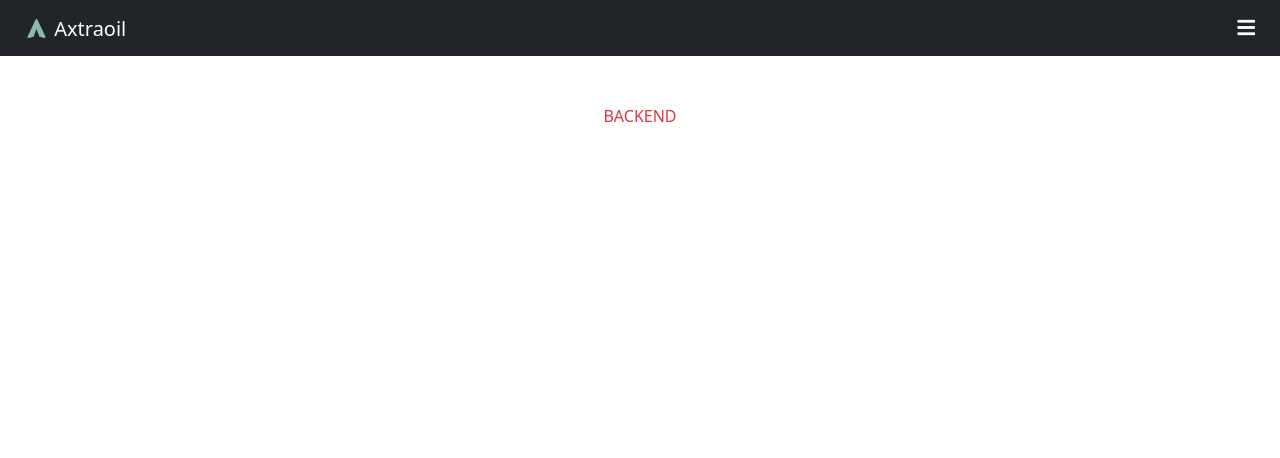
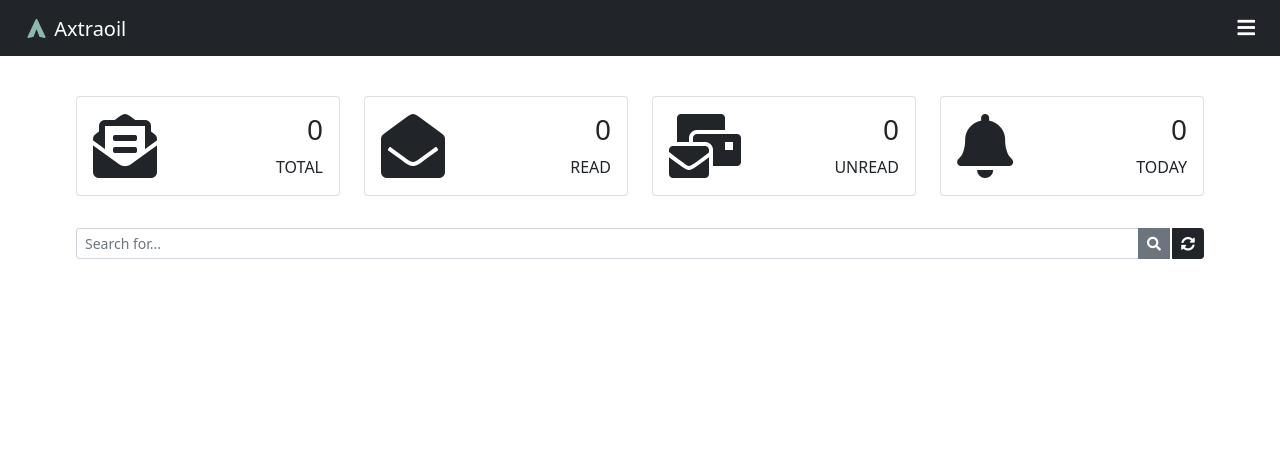
Before and after one commit to preciousimo/inbox, a Django app: page /inbox/ in a window 1280 px wide. Shown: the top 458 px of the page. Run offline with Django 3.2, Linux system fonts and the light colour scheme; a user stored in the database is signed in; some libraries are stand-ins or nearby versions.

Commit message:
Create Dashboard and Global search

```diff
--- /dev/null
+++ b/App/templates/dashboard/baseDash.html
@@ -0,0 +1,15 @@
+<div class="col-xl-3 col-sm-6 col-6 mb-2">
+    <div class="card">
+        <div class="card-body">
+            <div class="d-flex justify-content-between">
+                <div class="align-self-center">
+                    {% block icon %} {% endblock icon %}
+                </div>
+                <div class="text-end">
+                    <h3>{% block value %} {% endblock value %}</h3>
+                    <p class="mb-0">{% block dash-title %} {% endblock dash-title %}</p>
+                </div>
+            </div>
+        </div>
+    </div>
+</div>
--- /dev/null
+++ b/App/templates/dashboard/dashboard.html
@@ -0,0 +1,6 @@
+<div class="row">
+    {% include 'dashboard/total.html' %}
+    {% include 'dashboard/read.html' %}
+    {% include 'dashboard/unread.html' %}
+    {% include 'dashboard/today.html' %}
+</div>
--- /dev/null
+++ b/App/templates/dashboard/read.html
@@ -0,0 +1,5 @@
+{% extends 'dashboard/baseDash.html' %}
+
+{% block icon %}<i class="fas fa-envelope-open fa-4x"></i>{% endblock icon %}
+{% block value %}0{% endblock value %}
+{% block dash-title %}READ{% endblock dash-title %}
--- /dev/null
+++ b/App/templates/dashboard/today.html
@@ -0,0 +1,5 @@
+{% extends 'dashboard/baseDash.html' %}
+
+{% block icon %}<i class="fas fa-bell fa-4x"></i>{% endblock icon %}
+{% block value %}0{% endblock value %}
+{% block dash-title %}TODAY{% endblock dash-title %}
--- /dev/null
+++ b/App/templates/dashboard/total.html
@@ -0,0 +1,5 @@
+{% extends 'dashboard/baseDash.html' %}
+
+{% block icon %}<i class="fas fa-envelope-open-text fa-4x"></i>{% endblock icon %}
+{% block value %}0{% endblock value %}
+{% block dash-title %}TOTAL{% endblock dash-title %}
--- /dev/null
+++ b/App/templates/dashboard/unread.html
@@ -0,0 +1,5 @@
+{% extends 'dashboard/baseDash.html' %}
+
+{% block icon %}<i class="fas fa-mail-bulk fa-4x"></i>{% endblock icon %}
+{% block value %}0{% endblock value %}
+{% block dash-title %}UNREAD{% endblock dash-title %}
--- a/App/templates/inbox.html
+++ b/App/templates/inbox.html
@@ -2,11 +2,6 @@
 
 <!-- Block image denied here -->
 {% block image %}{% endblock image %}
-
-<!-- Page content -->
-{% block content %}
-<div class="text-danger text-center mt-5">BACKEND</div>
-{% endblock content %}
 
 <!-- Sidebar content -->
 {% block sidebar-content %}
@@ -17,3 +12,26 @@
 <br>
 <a href="{% url 'logout' %}" class="btn btn-danger">Logout</a>
 {% endblock sidebar-content %}
+
+<!-- Page content -->
+{% block content %}
+<br>
+<div class="container-fluid mt-3" style="width: 90%;">
+
+    <!-- Dashboard -->
+    <div id="dashboard" class="hide">
+        {% include 'dashboard/dashboard.html' %}
+    </div>
+    <br>
+
+    <!-- Global Search -->
+    <form action="" id="global-search" class="hide">
+        <div class="input-group input-group-sm mb-3">
+            <input type="text" name="q" class="form-control input-sm" placeholder="Search for..." value="{{ request.GET.q }}">
+            <button class="btn btn-secondary" title="Search"><i class="fas fa-search"></i></button>
+            <a href="{% url 'inbox' %}" class="btn btn-dark" style="margin-left: 2px;" title="Refresh"><i class="fas fa-sync-alt"></i></a>
+        </div>
+    </form>
+
+</div>
+{% endblock content %}
```
Also changed, not shown: db.sqlite3.
